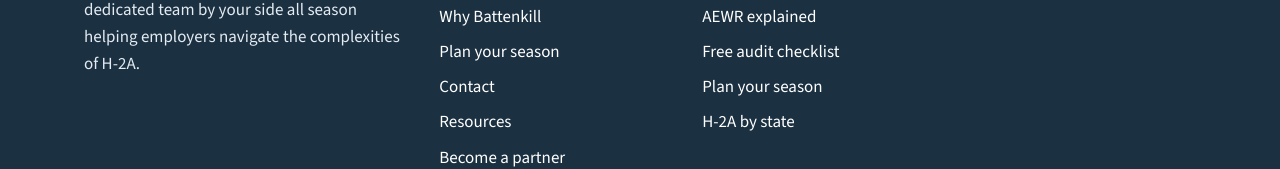
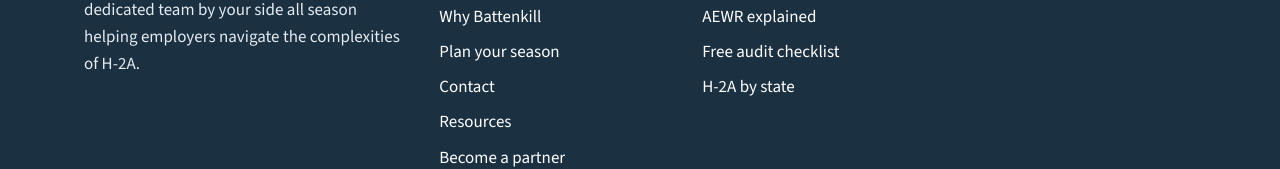
Before and after one commit to mfarh2a/battenkillag-use-me, a Next.js app: page /why-battenkill in a window 1280 px wide. Shown: the part 2793-2962 px from the top of the page. Built offline with nearby package versions, Linux system fonts and the light colour scheme; no server answers.

Commit message:
Footer: no duplicate Plan your season link
Co-Authored-By: Claude Opus 5.5 <noreply@anthropic.com>
Claude-Session: https://claude.ai/code/session_015cpjf5ajPeXVSvyknWthQ2

```diff
--- a/components/Footer.tsx
+++ b/components/Footer.tsx
@@ -28,7 +28,6 @@ export default function Footer() {
               <li><Link href="/resources/h-2a-timeline">H-2A timeline</Link></li>
               <li><Link href="/resources/aewr-explained">AEWR explained</Link></li>
               <li><Link href="/resources/h-2a-audit-prep">Free audit checklist</Link></li>
-              <li><Link href="/plan-your-season">Plan your season</Link></li>
               <li><Link href="/h-2a">H-2A by state</Link></li>
             </ul>
           </div>
```
